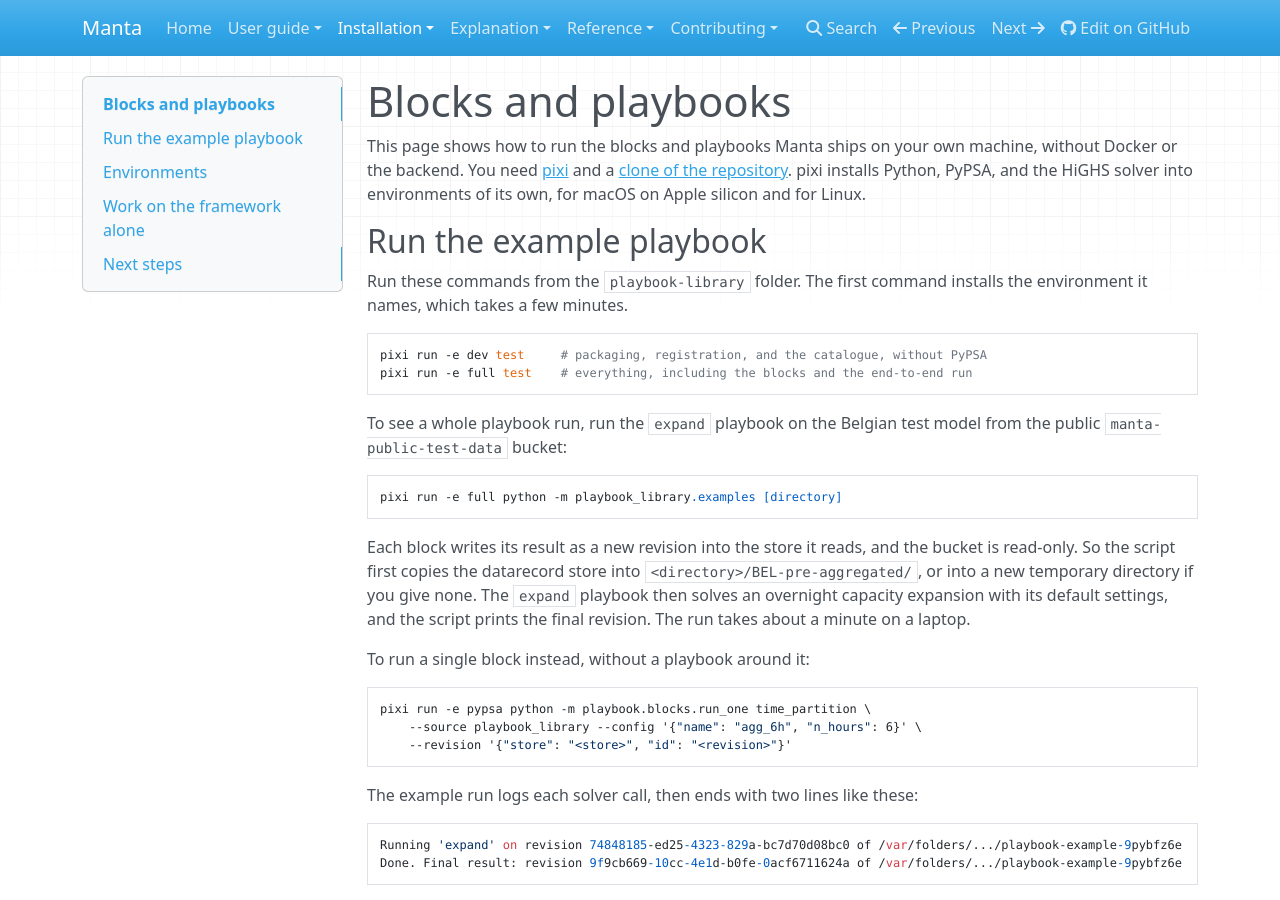
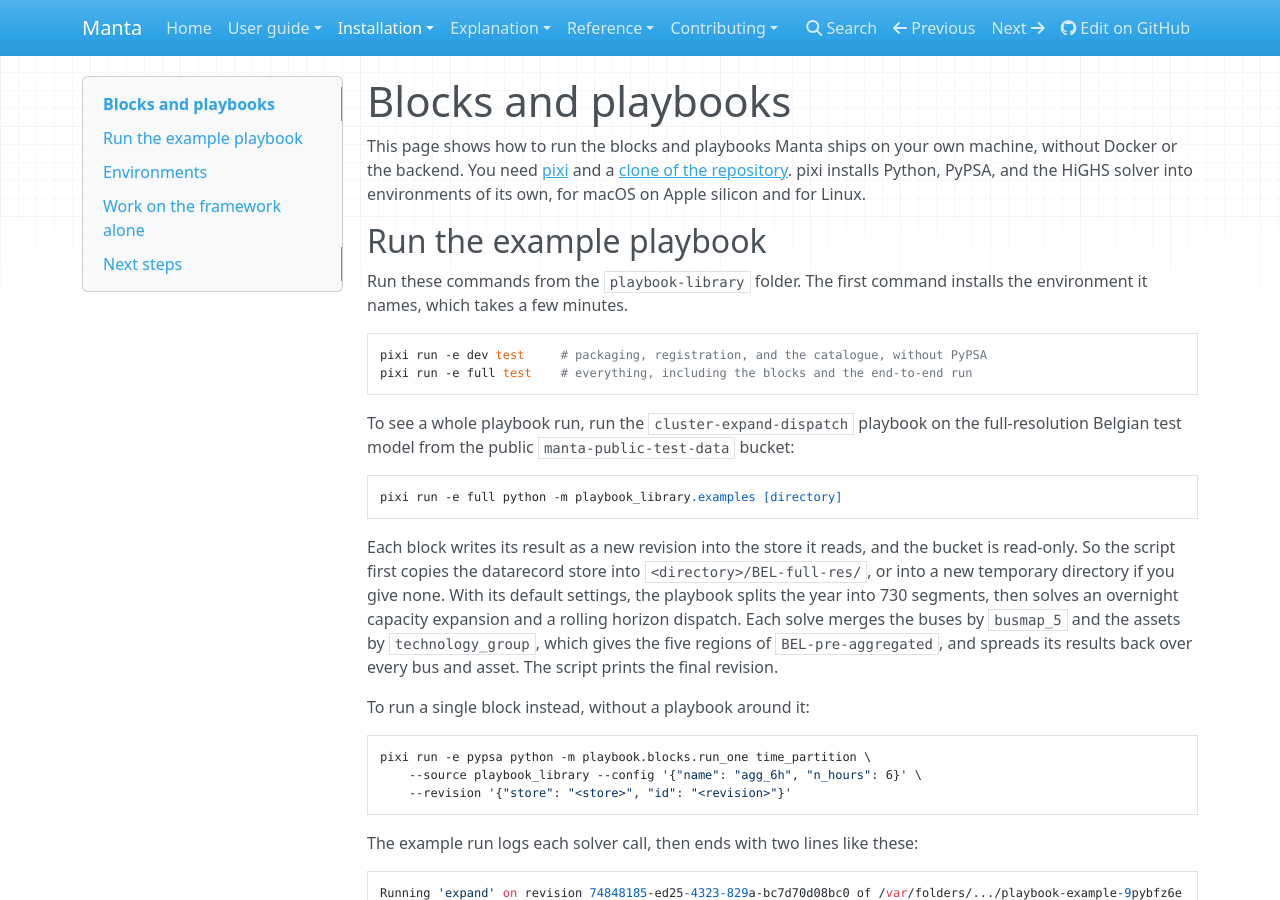
Before and after one commit to manta-plan/manta, an MkDocs documentation site: the page built from docs/installation/blocks-and-playbooks.md, in a window 1280 px wide and 900 px high. Built offline with MkDocs 1.6.1, drawn with Linux system fonts in a browser that asks for light colours; nearby versions of some CDN libraries.

Commit message:
Use full res BEL model for cluster-expand-dispatch (M2.1)
Signed-off-by: Bryn Pickering <17178478+brynpickering@users.noreply.github.com>

````diff
--- a/playbook-library/README.md
+++ b/playbook-library/README.md
@@ -44,7 +44,7 @@ src/playbook_library/
   time_partition.py             ... one module per block ...
   pypsa_helpers.py              Where blocks meet their data, and PyPSA work they share
   pypsa_configs.py              Settings models mirroring PyPSA's optimize options
-  examples.py                   The example run: the `expand` playbook on the Belgian test model
+  examples.py                   The example run: `cluster-expand-dispatch` on the Belgian test model
   public_data.py                Downloads of the stores in the public test data bucket
   playbooks/                    The playbooks this library ships, with default settings
 ```
@@ -57,8 +57,8 @@ pixi run -e dev test     # packaging, registration, and the catalogue, without P
 pixi run -e full test    # everything, including the blocks and the end-to-end run
 ```
 
-To see a whole playbook run, run the `expand` playbook on the Belgian test model from the
-public `manta-public-test-data` bucket:
+To see a whole playbook run, run the `cluster-expand-dispatch` playbook on the
+full-resolution Belgian test model from the public `manta-public-test-data` bucket:
 
 ```bash
 pixi run -e full python -m playbook_library.examples [directory]
@@ -66,10 +66,12 @@ pixi run -e full python -m playbook_library.examples [directory]
 
 Each block writes its result as a new revision into the store it reads, and the bucket
 is read-only. So the script first copies the datarecord store into
-`<directory>/BEL-pre-aggregated/`, or into a new temporary directory if you give none.
-The `expand` playbook then solves an overnight capacity expansion with its default
-settings, and the script prints the final revision. The run takes about a minute on a
-laptop.
+`<directory>/BEL-full-res/`, or into a new temporary directory if you give none.
+With its default settings, the playbook splits the year into 730 segments, then solves
+an overnight capacity expansion and a rolling horizon dispatch. Each solve merges the
+buses by `busmap_5` and the assets by `technology_group`, which gives the five regions
+of `BEL-pre-aggregated`, and spreads its results back over every bus and asset. The
+script prints the final revision.
 
 To run a single block instead, without a playbook around it:
 
````
Also changed, not shown: playbook-library/src/playbook_library/playbooks/configs/cluster_expand_dispatch.yaml (+7 -0 lines), 2 other files.
